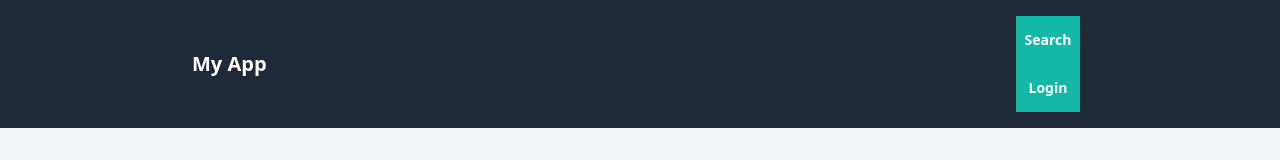
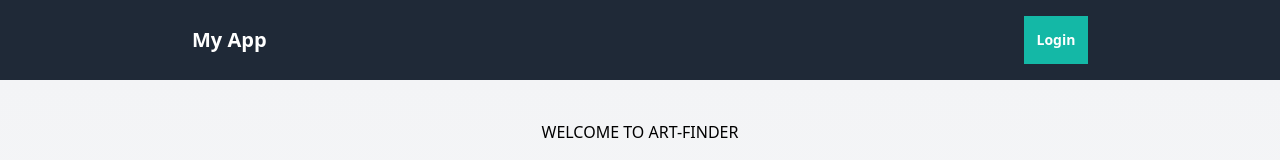
Before and after one commit to joemama0s/art-finder, a Next.js app: page / in a window 1280 px wide. Shown: the top 160 px of the page. Built offline with nearby package versions, Linux system fonts and the light colour scheme; no server answers.

Commit message:
Update Navbar.tsx

```diff
--- a/components/Navbar.tsx
+++ b/components/Navbar.tsx
@@ -19,11 +19,6 @@ function Navbar() {
           </Link>
         </div>
         <div>
-          <Link href="/search">
-            <button className="w-16 h-12 p-2 font-bold text-sm text-white bg-teal-500 hover:bg-teal-700 focus:outline-none focus:shadow-outline-teal active:bg-teal-800 transition duration-300 ease-in-out hover:bg-teal-600 mr-2">
-              Search
-            </button>
-          </Link>
           {user ? (
             <div>
               <p>signed in as {user.username}</p>
```
